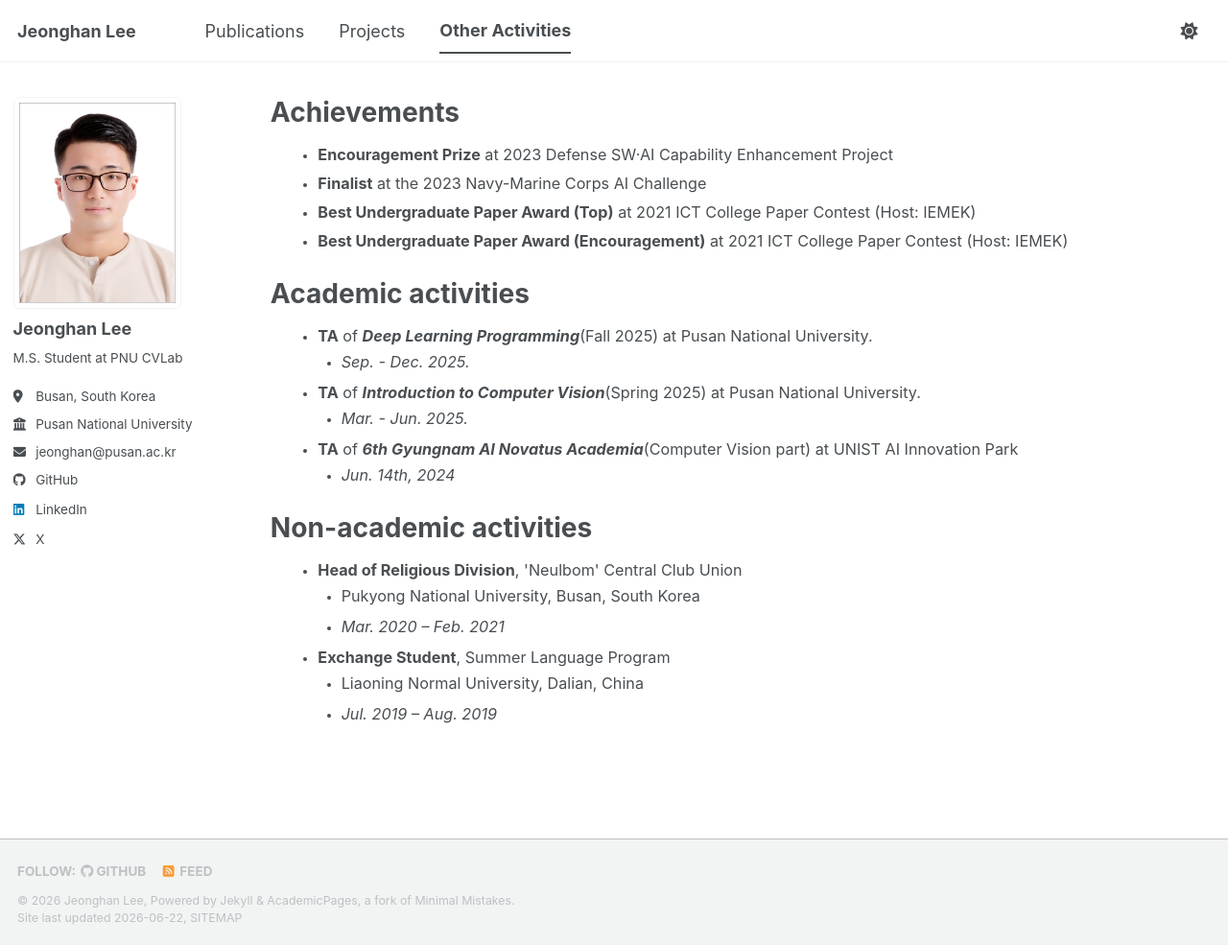
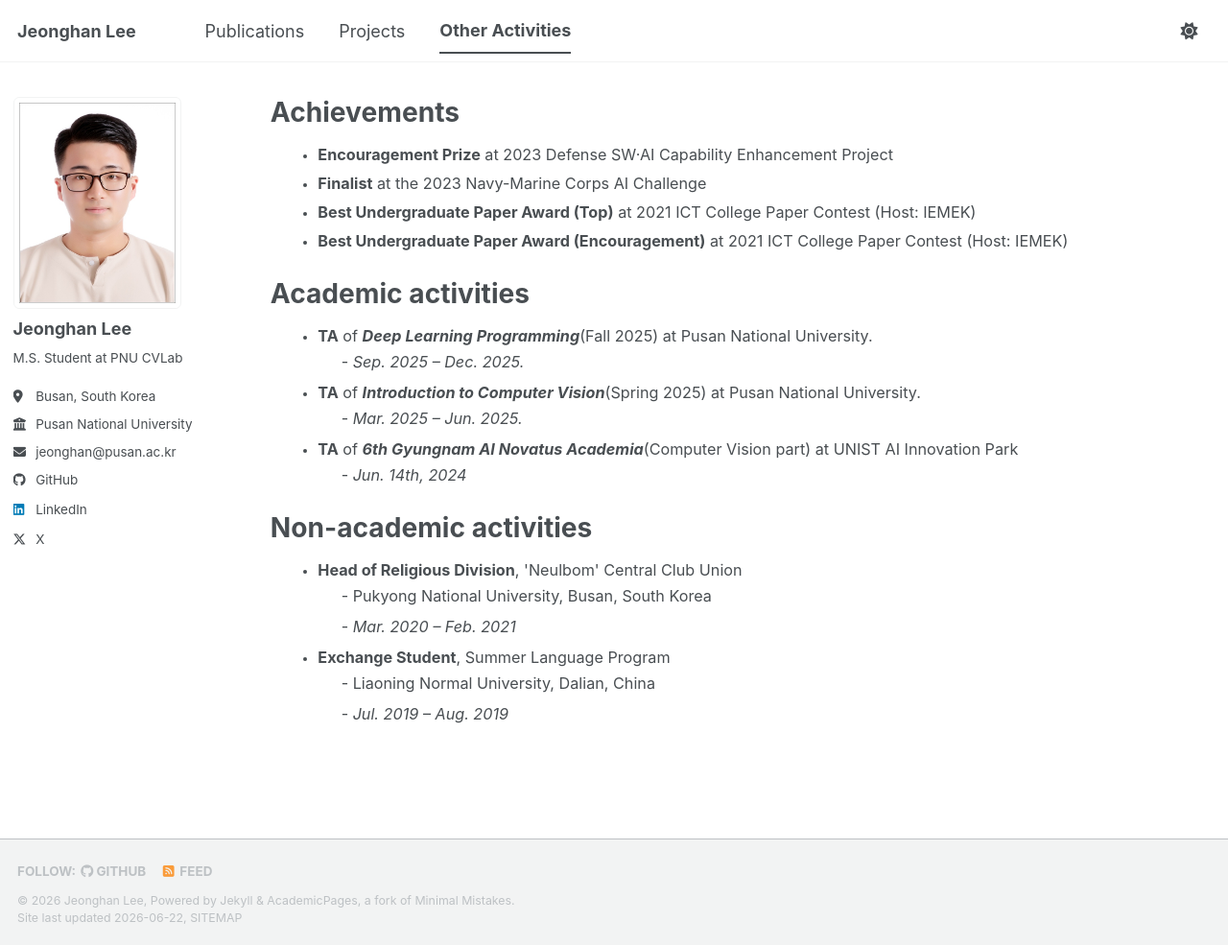
Before and after one commit to jhan-lee/jhan-lee.github.io, a Jekyll site: the page built from _pages/cv.md, in a window 1280 px wide and 985 px high. Shown: the whole window at 96% size. Built offline with Jekyll 4.4.1, drawn with Linux system fonts in a browser that asks for light colours; a script bundle is joined from its source files by our own code; library files that are not in the unit come from our copies.

```diff
--- a/_sass/layout/_archive.scss
+++ b/_sass/layout/_archive.scss
@@ -106,16 +106,13 @@
 .activity-entry__details {
   margin: 0.15em 0 0 1.5em;
   padding: 0;
-  list-style-type: disc;
-  list-style-position: outside;
+  list-style: none;
 
   > li {
-    display: list-item;
-    list-style-type: disc;
-    list-style-position: outside;
+    list-style: none;
 
-    &::marker {
-      font-size: 0.85em;
+    &::before {
+      content: "- ";
     }
   }
 }
```
Also changed, not shown: _activities/2025-03-01-ta-computer-vision.md (+1 -1 lines), _activities/2025-09-01-ta-deep-learning.md (+1 -1 lines).
